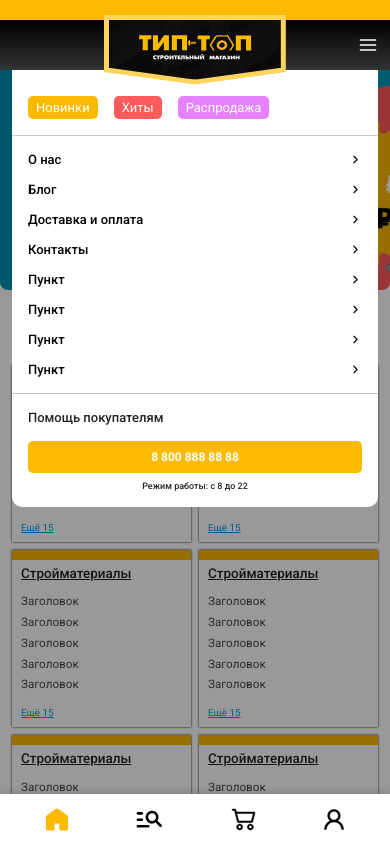
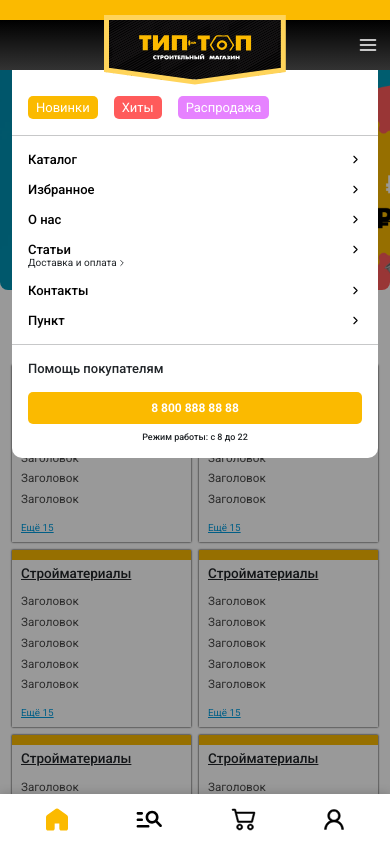
Before and after one commit to ngf93/tiptop, a React (Create React App) app: page / in a window 390 px wide. Both pictures are taken after a click on the button 368 px from the left and 45 px from the top of the page. Shown: the top 844 px of the page. Built offline with nearby package versions, Linux system fonts and the light colour scheme.

Commit message:
Fix: Links in header & footer

```diff
--- a/package.json
+++ b/package.json
@@ -2,6 +2,7 @@
   "name": "tiptop",
   "version": "0.1.0",
   "private": true,
+  "homepage": "https://ngf93.github.io/tiptop",
   "dependencies": {
     "@testing-library/jest-dom": "^5.16.4",
     "@testing-library/react": "^13.3.0",
--- a/src/components/Footer.js
+++ b/src/components/Footer.js
@@ -2,7 +2,7 @@ import React from 'react';
 import Container from 'react-bootstrap/Container';
 import Row from 'react-bootstrap/Row';
 import Col from 'react-bootstrap/Col';
-import { Link } from 'react-router-dom';
+import { NavLink, Link } from 'react-router-dom';
 
 export default function Footer() {
     return (
@@ -61,18 +61,18 @@ export default function Footer() {
                 <nav>
                     <ul>
                         <li>
-                            <a href="/" className='active'>
+                            <NavLink to="/" className='active'>
                                 <svg className='fill-active stroke' width="22" height="23" viewBox="0 0 22 23" fill="none" xmlns="http://www.w3.org/2000/svg">
                                     <path d="M1 20.5816V9.34066C1.00015 9.04589 1.07052 8.75548 1.20517 8.49397C1.33983 8.23246 1.5348 8.00754 1.77364 7.83819L10.4782 1.66668C10.6312 1.5582 10.8135 1.5 11.0005 1.5C11.1874 1.5 11.3697 1.5582 11.5227 1.66668L20.2264 7.83819C20.4652 8.00754 20.6602 8.23246 20.7948 8.49397C20.9295 8.75548 20.9999 9.04589 21 9.34066V20.5816C21 20.8252 20.9042 21.0588 20.7337 21.231C20.5632 21.4032 20.332 21.5 20.0909 21.5H15.2427C15.0016 21.5 14.7704 21.4032 14.5999 21.231C14.4294 21.0588 14.3336 20.8252 14.3336 20.5816V15.3707C14.3336 15.1272 14.2379 14.8936 14.0674 14.7213C13.8969 14.5491 13.6657 14.4524 13.4245 14.4524H8.57545C8.33435 14.4524 8.10312 14.5491 7.93263 14.7213C7.76214 14.8936 7.66636 15.1272 7.66636 15.3707V20.5816C7.66636 20.8252 7.57058 21.0588 7.4001 21.231C7.22961 21.4032 6.99838 21.5 6.75727 21.5H1.90909C1.66799 21.5 1.43675 21.4032 1.26627 21.231C1.09578 21.0588 1 20.8252 1 20.5816Z" strokeWidth="2"/>
                                 </svg>
-                            </a>
+                            </NavLink>
                         </li>
                         <li>
-                            <a href="/">
+                            <NavLink to="/search">
                                 <svg className='fill' width="26" height="18" viewBox="0 0 26 18" fill="none" xmlns="http://www.w3.org/2000/svg">
                                     <path d="M7.04232 3.33333C7.04232 4.0467 6.46402 4.625 5.75065 4.625H1.87565C1.16228 4.625 0.583984 4.0467 0.583984 3.33333V3.33333C0.583984 2.61997 1.16228 2.04167 1.87565 2.04167H5.75065C6.46402 2.04167 7.04232 2.61997 7.04232 3.33333V3.33333ZM7.04232 9.79167C7.04232 9.0783 6.46402 8.5 5.75065 8.5H1.87565C1.16228 8.5 0.583984 9.0783 0.583984 9.79167V9.79167C0.583984 10.505 1.16228 11.0833 1.87565 11.0833H5.75065C6.46402 11.0833 7.04232 10.505 7.04232 9.79167V9.79167ZM25.5073 16.6304C25.004 17.1337 24.1881 17.1337 23.6849 16.6304L19.649 12.5946C18.6157 13.2663 17.4015 13.6667 16.084 13.6667C12.519 13.6667 9.62565 10.7733 9.62565 7.20833C9.62565 3.64333 12.519 0.75 16.084 0.75C19.649 0.75 22.5423 3.64333 22.5423 7.20833C22.5423 8.52583 22.1419 9.74 21.4702 10.7604L25.5085 14.8092C26.0106 15.3126 26.0101 16.1277 25.5073 16.6304V16.6304ZM19.959 7.20833C19.959 5.07708 18.2152 3.33333 16.084 3.33333C13.9527 3.33333 12.209 5.07708 12.209 7.20833C12.209 9.33958 13.9527 11.0833 16.084 11.0833C18.2152 11.0833 19.959 9.33958 19.959 7.20833ZM0.583984 16.25C0.583984 16.9634 1.16228 17.5417 1.87565 17.5417H12.209C12.9224 17.5417 13.5007 16.9634 13.5007 16.25V16.25C13.5007 15.5366 12.9224 14.9583 12.209 14.9583H1.87565C1.16229 14.9583 0.583984 15.5366 0.583984 16.25V16.25Z"/>
                                 </svg>
-                            </a>
+                            </NavLink>
                         </li>
                         <li>
                             <a href="/">
--- a/src/components/Header.js
+++ b/src/components/Header.js
@@ -84,52 +84,47 @@ export default function Header() {
                             <nav className='p-3 p-sm-4'>
                                 <ul className='list-unstyled'>
                                     <li>
-                                        <a href="/">
+                                        <Link to="/catalog">
+                                            <span>Каталог</span>
+                                            <FiChevronRight className='chevron'/>
+                                        </Link>
+                                    </li>
+                                    <li>
+                                        <Link to="/favorites">
+                                            <span>Избранное</span>
+                                            <FiChevronRight className='chevron'/>
+                                        </Link>
+                                    </li>
+                                    <li>
+                                        <Link to="/">
                                             <span>О нас</span>
                                             <FiChevronRight className='chevron'/>
-                                        </a>
+                                        </Link>
                                     </li>
                                     <li>
-                                        <a href="/">
-                                            <span>Блог</span>
+                                        <Link to="/articles">
+                                            <span>Статьи</span>
                                             <FiChevronRight className='chevron'/>
-                                        </a>
+                                        </Link>
                                     </li>
-                                    <li>
-                                        <a href="/">
+                                    <Link>
+                                        <Link to="/delivery">
                                             <span>Доставка и оплата</span>
                                             <FiChevronRight className='chevron'/>
-                                        </a>
-                                    </li>
+                                        </Link>
+                                    </Link>
                                     <li>
-                                        <a href="/">
+                                        <Link to="/contacts">
                                             <span>Контакты</span>
                                             <FiChevronRight className='chevron'/>
-                                        </a>
+                                        </Link>
                                     </li>
+
                                     <li>
-                                        <a href="/">
+                                        <Link to="/">
                                             <span>Пункт</span>
                                             <FiChevronRight className='chevron'/>
-                                        </a>
-                                    </li>
-                                    <li>
-                                        <a href="/">
-                                            <span>Пункт</span>
-                                            <FiChevronRight className='chevron'/>
-                                        </a>
-                                    </li>
-                                    <li>
-                                        <a href="/">
-                                            <span>Пункт</span>
-                                            <FiChevronRight className='chevron'/>
-                                        </a>
-                                    </li>
-                                    <li>
-                                        <a href="/">
-                                            <span>Пункт</span>
-                                            <FiChevronRight className='chevron'/>
-                                        </a>
+                                        </Link>
                                     </li>
                                 </ul>
                             </nav>
```
